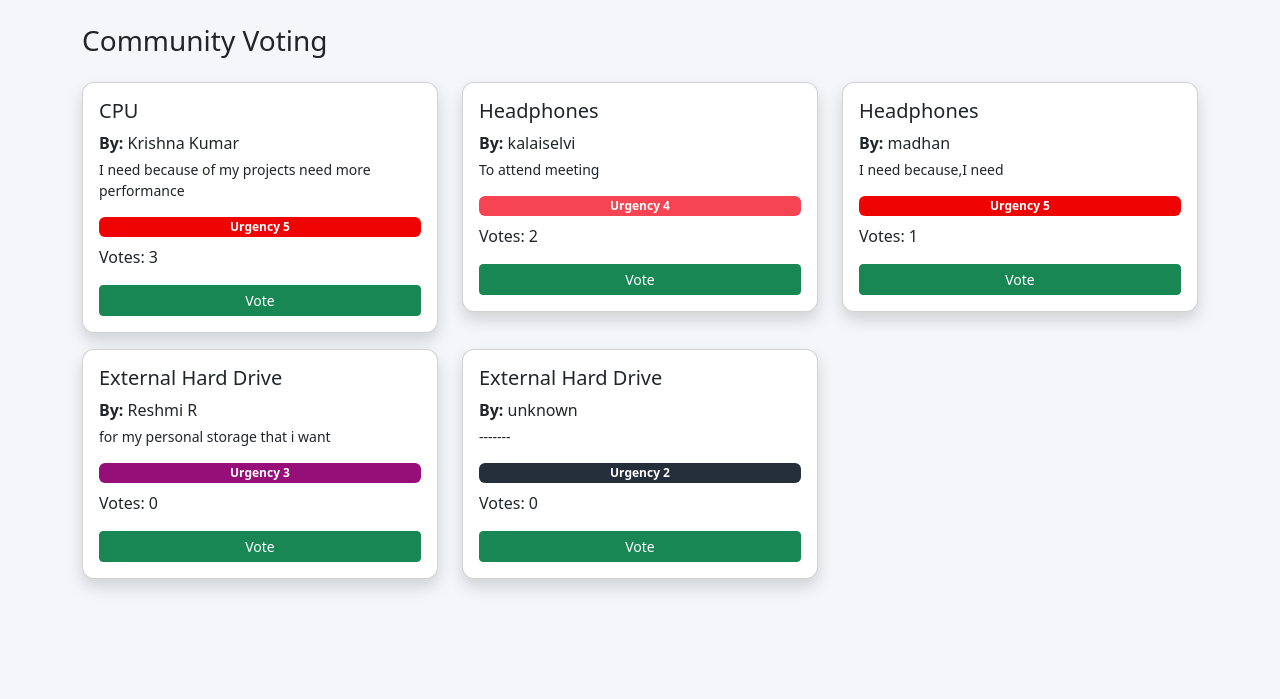
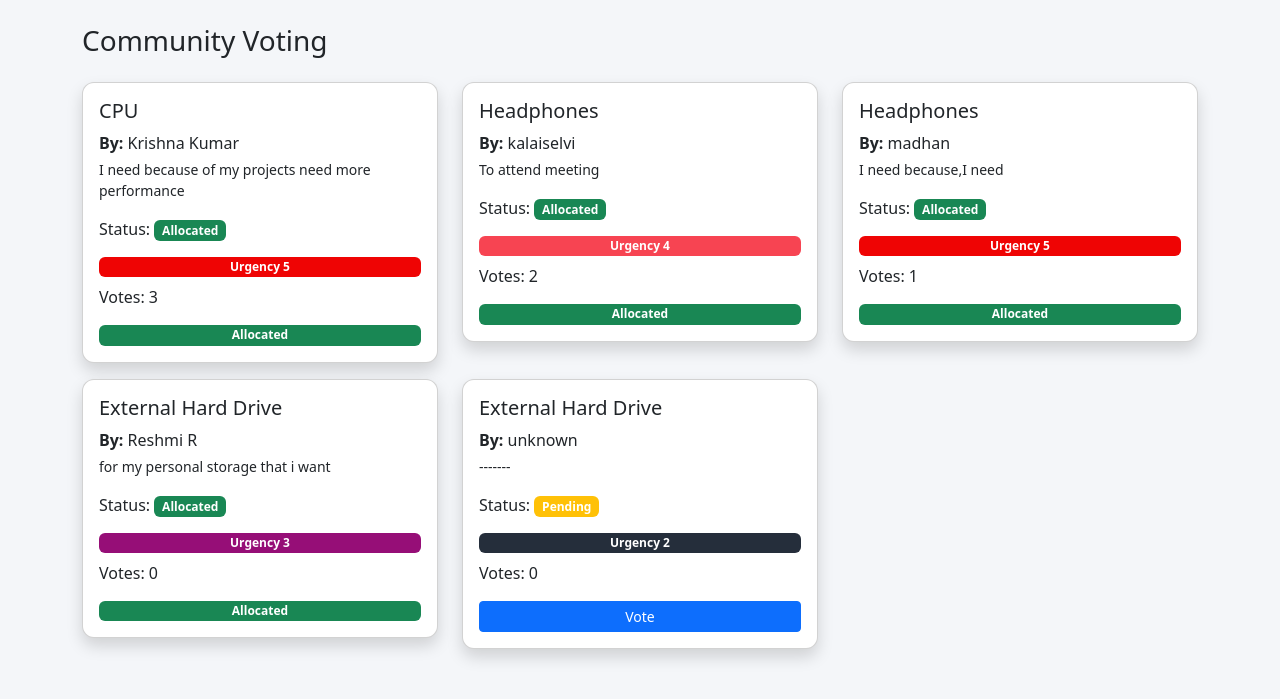
Before and after one commit to Riyaz2815-Mohammed/crowdresourceallocation, a Flask app: page /vote in a window 1280 px wide. Shown: the part 56-755 px from the top of the page. Run offline with Flask 3, Linux system fonts and the light colour scheme; a user stored in the database is signed in; data comes from the database, SQL or seed files in the repository.

Commit message:
voting modified where user cant vote allocated requests

```diff
--- a/templates/vote.html
+++ b/templates/vote.html
@@ -11,6 +11,15 @@
             <h5>{{ r.resource }}</h5>
             <p class="mb-1"><b>By:</b> {{ r.name }}</p>
             <p class="small">{{ r.reason }}</p>
+            <p>
+Status:
+{% if r.allocated %}
+    <span class="badge bg-success">Allocated</span>
+{% else %}
+    <span class="badge bg-warning">Pending</span>
+{% endif %}
+</p>
+
 
             <span class="badge urgency-{{ r.urgency }}">
                 Urgency {{ r.urgency }}
@@ -18,9 +27,12 @@
 
             <p class="mt-2">Votes: {{ r.votes|length }}</p>
 
-            <a href="/vote/{{ r.id }}" class="btn btn-success btn-sm">
-                Vote
-            </a>
+            {% if r.allocated %}
+                <span class="badge bg-success">Allocated</span>
+            {% else %}
+                <a href="/vote/{{ r.id }}" class="btn btn-primary btn-sm">Vote</a>
+            {% endif %}
+
         </div>
     </div>
 {% endfor %}
```
